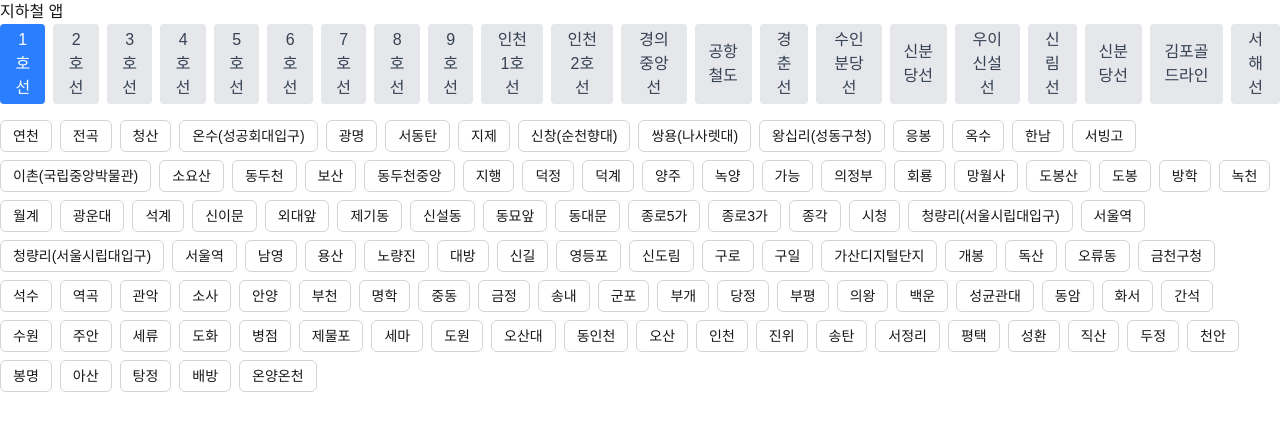
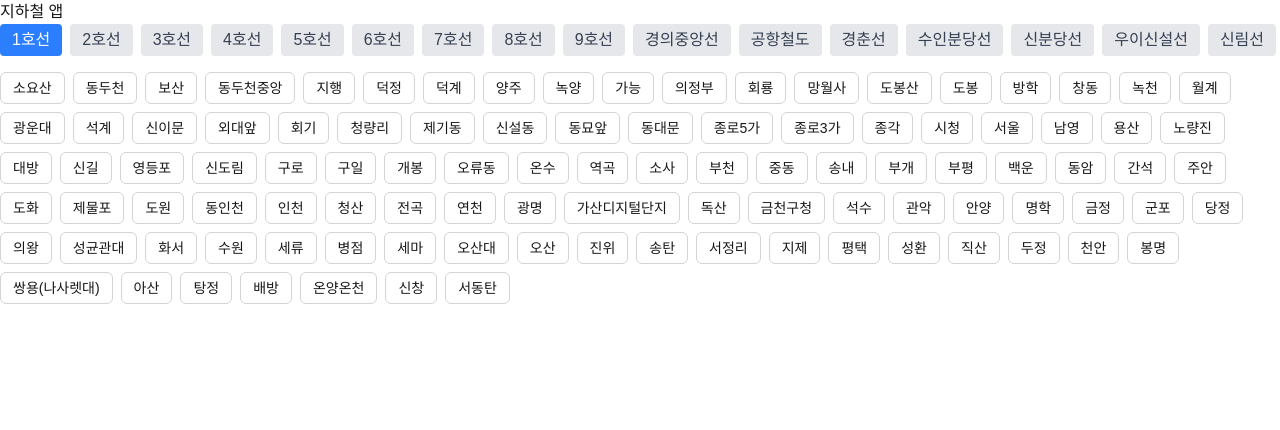
Before and after one commit to bellegry/subway, a Next.js app: page / in a window 1280 px wide. Both pictures are taken after a click on the button "1호선". Shown: the top 430 px of the page. Built offline with nearby package versions, Linux system fonts and the light colour scheme; no server answers.

Commit message:
지하철 도착정보 라인별 역 버튼 mapping 및 store 코드 정리

```diff
--- a/src/components/StationButton.tsx
+++ b/src/components/StationButton.tsx
@@ -1,52 +1,48 @@
 import SUBWAY_LINE from '@/data/subwayLine';
+import { stationsByLine } from '@/data/subwayStation';
 import { useSubwayStore } from '@/stores/subwayStore';
-import { stationsByLine } from '@/data/subwayStation';
 
 import { cn } from '@/utils/cn';
 import { button } from '@/ui/styles/button';
 
 export function StationButton() {
-  const { setLine, selectedLine, fetchArrivals } = useSubwayStore();
+  const { selectedLine, setLine, setStation, fetchArrivals } = useSubwayStore();
 
   return (
     <div>
-      {/* 1. 라인 탭 (SUBWAY_LINE의 순서대로 정렬되어 출력됨) */}
-      <div className="flex gap-2 mb-4 overflow-x-auto">
+      {/* 호선 선택 */}
+      <div className="mb-4 flex gap-2 overflow-x-auto">
         {Object.entries(SUBWAY_LINE)
-          .filter(([_, lineName]) => stationsByLine[lineName]?.length > 0) // 데이터가 있는 노선만
-          .map(([code, name]) => (
+          // 실제 데이터가 있는 호선만 표시
+          .filter(([subwayId]) => stationsByLine[subwayId]?.length > 0)
+          .map(([subwayId, lineName]) => (
             <button
-              key={code}
-              onClick={() => setLine(name)}
+              key={subwayId}
+              onClick={() => setLine(subwayId)}
               className={cn(
-                'px-3 py-1 rounded',
-                selectedLine === name
+                'rounded px-3 py-1',
+                selectedLine === subwayId
                   ? 'bg-blue-500 text-white'
                   : 'bg-gray-200 text-gray-700 hover:bg-gray-300',
               )}
             >
-              {name}
+              {lineName}
             </button>
           ))}
       </div>
 
-      {/* 2. 선택된 라인의 역 버튼 */}
-      <div>
-        {stationsByLine[selectedLine]?.map((station) => (
+      {/* 선택한 호선의 역 목록 */}
+      <div className="flex flex-wrap gap-2">
+        {(stationsByLine[selectedLine] ?? []).map((station) => (
           <button
-            key={station.id}
-            className={cn(
-              button({ variant: 'default', size: 'sm' }),
-              'w-fit mb-2 mr-2',
-            )}
+            key={station.statnId}
+            className={cn(button({ variant: 'default', size: 'sm' }), 'w-fit')}
             onClick={async () => {
+              setStation(station);
               await fetchArrivals(station);
-              console.log('역명:', station.name);
-              console.log('호선:', station.line);
-              console.log('역ID:', station.id);
             }}
           >
-            {station.name}
+            {station.displayName}
           </button>
         ))}
       </div>
--- a/src/data/subwayLine.ts
+++ b/src/data/subwayLine.ts
@@ -8,22 +8,21 @@ const SUBWAY_LINE: Record<string, string> = {
   '1007': '7호선',
   '1008': '8호선',
   '1009': '9호선',
+  '1021': '인천1호선',
+  '1022': '인천2호선',
   '1063': '경의중앙선',
   '1065': '공항철도',
   '1067': '경춘선',
+  '1069': '인천국제공항선', // 구형 데이터 방어
+  '1071': '수인선', // 구형 데이터 방어
   '1075': '수인분당선',
   '1077': '신분당선',
-  '1021': '인천1호선',
-  '1022': '인천2호선',
 
-  // ⭐️ 경전철 및 기타 노선 풀세트 추가 (필요한 것만 골라 쓰셔도 됩니다)
   '1092': '우이신설선',
   '1094': '신림선',
-  '1071': '수인선', // 구형 데이터 방어
-  '1069': '인천국제공항선', // 구형 데이터 방어
+  '4101': '신분당선',
+  '4301': '에버라인',
   '4601': '의정부경전철',
-  '4301': '에버라인',
-  '4101': '신분당선',
   '4701': '김포골드라인',
   '4801': '서해선',
 };
--- a/src/data/subwayStation.ts
+++ b/src/data/subwayStation.ts
@@ -1,123 +1,26 @@
-import rawStations from './stations.json';
-import rawStationInfo from './stationInfo.json';
+import stationMeta from './stations.json';
 
-import type { RawStation, RawStationInfo, Station } from '@/types/station';
+import type { Station } from '@/types/station';
 
-import { normalizeLine } from '@/utils/normalizeLine';
+// 최종 Station 생성
+export const stations: Station[] = stationMeta.map((item) => ({
+  statnId: item.statnId,
+  subwayId: item.subwayId,
+  name: item.statnNm,
+  displayName: item.statnNm,
+  line: item.line,
+}));
 
-// 1. json의 route(노선명)를 API 표준 line명으로 바꾸는 매핑
-// 1. 원본 데이터(stations.json의 route)를 표준 노선 이름으로 매핑
-// 1. stations.json의 route(노선명)를 화면에 띄울 표준 이름으로 매핑
-const ROUTE_TO_LINE_NAME: Record<string, string> = {
-  '1호선': '1호선',
-  경인선: '1호선',
-  경부선: '1호선',
-  경원선: '1호선',
-  장항선: '1호선',
-  '2호선': '2호선',
-  신정지선: '2호선',
-  성수지선: '2호선',
-  '3호선': '3호선',
-  일산선: '3호선',
-  '4호선': '4호선',
-  과천선: '4호선',
-  안산선: '4호선',
-  진접선: '4호선',
-  '5호선': '5호선',
-  '6호선': '6호선',
-  '7호선': '7호선',
-  '8호선': '8호선',
-  '9호선': '9호선',
-  경의선: '경의중앙선',
-  중앙선: '경의중앙선',
-  경춘선: '경춘선',
-  분당선: '수인분당선',
-  수인선: '수인분당선',
-  신분당선: '신분당선',
-
-  // 공항철도 및 인천선, 경전철 (stations.json 기준 이름들)
-  공항철도1호선: '공항철도',
-  공항철도: '공항철도',
-  인천1호선: '인천1호선',
-  인천2호선: '인천2호선',
-  의정부경전철: '의정부경전철',
-  용인경전철: '에버라인',
-  에버라인: '에버라인',
-  우이신설경전철: '우이신설선',
-  우이신설선: '우이신설선',
-  신림선: '신림선',
-  김포골드라인: '김포골드라인',
-  서해선: '서해선',
-};
-
-// 2. Map 생성시 고유 Key를 [역명_노선명] 구조로 생성하여 ID 중복 문제 원천 차단
-const stationCodeMap = new Map<string, string>(); // fr_code 보관
-
-(rawStationInfo.DATA as RawStationInfo[]).forEach((station) => {
-  let lineName = station.line_num;
-
-  // "01호선" -> "1호선" 정규화
-  if (lineName.includes('호선') && !lineName.startsWith('인천')) {
-    lineName = `${parseInt(lineName, 10)}호선`;
-  }
-
-  // ⭐️ [매핑 보정] stationInfo.json의 다른 이름들을 stations.json 기준으로 통일
-  if (lineName === '공항철도') lineName = '공항철도'; // 이미 공항철도이므로 유지
-  if (lineName === '인천선') lineName = '인천1호선'; // 👈 "인천선"을 "인천1호선"으로 보정!
-
-  // 역명_노선명 조합으로 고유 Key 생성 (예: 송도달빛축제공원_인천1호선)
-  const uniqueKey = `${station.station_nm}_${lineName}`;
-  stationCodeMap.set(uniqueKey, station.fr_code);
-});
-
-// 역 정보 + 역 순서 병합
-// 3. 최종 Station 배열 변환 (stations.json 돌면서 데이터 조립)
-export const stations: Station[] = (rawStations.DATA as RawStation[]).map(
-  (station) => {
-    // stations.json에 적힌 route명을 표준 이름으로 변환 (예: "인천1호선" -> "인천1호선")
-    const normalizedLineName =
-      ROUTE_TO_LINE_NAME[station.route] || station.route;
-
-    // 조립된 고유 Key로 외부 코드(fr_code) 매칭
-    const uniqueKey = `${station.bldn_nm}_${normalizedLineName}`;
-    let stationCode = stationCodeMap.get(uniqueKey) ?? '';
-
-    // 서울역 하드코딩 방어 (1, 4, 공항, 경의중앙)
-    if (station.bldn_nm.includes('서울')) {
-      if (normalizedLineName === '1호선') stationCode = '133';
-      if (normalizedLineName === '4호선') stationCode = '426';
-      if (normalizedLineName === '공항철도') stationCode = 'A01';
-      if (normalizedLineName === '경의중앙선') stationCode = 'K110';
+// 노선별 그룹화
+export const stationsByLine = stations.reduce<Record<string, Station[]>>(
+  (acc, station) => {
+    if (!acc[station.subwayId]) {
+      acc[station.subwayId] = [];
     }
 
-    return {
-      id: `${station.bldn_id}_${normalizedLineName}`, // 환승역 ID 중복 방지
-      name: station.bldn_nm,
-      line: normalizedLineName,
-      lat: Number(station.lat),
-      lng: Number(station.lot),
-      stationCode: stationCode,
-    };
-  },
-);
+    acc[station.subwayId].push(station);
 
-// 4. 노선별 그룹화
-export const stationsByLine = stations.reduce<Record<string, Station[]>>(
-  (acc, station) => {
-    if (!acc[station.line]) {
-      acc[station.line] = [];
-    }
-    acc[station.line].push(station);
     return acc;
   },
   {},
 );
-
-// 5. fr_code 순 정렬
-Object.values(stationsByLine).forEach((lineStations) => {
-  lineStations.sort((a, b) => {
-    const aOrder = Number(a.stationCode.replace(/^\D+/, '')) || 0;
-    const bOrder = Number(b.stationCode.replace(/^\D+/, '')) || 0;
-    return aOrder - bOrder;
-  });
-});
--- a/src/stores/subwayStore.ts
+++ b/src/stores/subwayStore.ts
@@ -4,56 +4,77 @@ import type { RealtimeArrival } from '@/types/subway';
 import type { Station } from '@/types/station';
 
 interface SubwayStore {
+  selectedStation: Station | null;
+
   // 호선 선택 ex) "1001"
   selectedLine: string;
-
+  // 상행 | 하행
+  selectedDirection: string;
+  // 행선지별에서 선택된 행선지
+  selectedDestination: string | null;
   // 보기 모드
   viewMode: 'top3' | 'destination';
-
-  // 행선지별에서 선택된 행선지
-  selectedDestination: string | null;
-
-  // 상행 | 하행
-  selectedDirection: string;
 
   // 도착 정보
   arrivals: RealtimeArrival[];
 
+  setStation: (station: Station) => void;
   setLine: (line: string) => void;
   setDirection: (dir: string) => void;
-  setDestination: (dest: string) => void;
+  setDestination: (dest: string | null) => void;
   setViewMode: (mode: 'top3' | 'destination') => void;
 
   fetchArrivals: (station: Station) => Promise<void>;
 }
 
 export const useSubwayStore = create<SubwayStore>((set) => ({
-  selectedLine: '1',
-  selectedDirection: '상행',
+  selectedStation: null,
+  selectedLine: '',
+  selectedDirection: '',
   selectedDestination: null,
   viewMode: 'top3',
-
   arrivals: [],
 
-  setLine: (line) => set({ selectedLine: line }),
-  setDirection: (dir) => set({ selectedDirection: dir }),
-  setDestination: (dest) => set({ selectedDestination: dest }),
-  setViewMode: (mode) => set({ viewMode: mode }),
+  setLine: (line) =>
+    set({
+      selectedLine: line,
+      selectedDirection: '',
+      selectedDestination: null,
+    }),
+  setDirection: (dir) =>
+    set({
+      selectedDirection: dir,
+      selectedDestination: null,
+    }),
+  setDestination: (dest) =>
+    set({
+      selectedDestination: dest,
+    }),
+  setViewMode: (mode) =>
+    set({
+      viewMode: mode,
+    }),
+
+  setStation: (station) =>
+    set({
+      selectedStation: station,
+    }),
+
   fetchArrivals: async (station: Station) => {
     const arrivals = await getArrival(station.name);
 
-    // console.log('봉 확인용');
-    // console.log(station);
-    // console.table(
-    //   arrivals.map((a) => ({
-    //     subwayId: a.subwayId,
-    //     trainLineNm: a.trainLineNm,
-    //     bstatnNm: a.bstatnNm,
-    //     updnLine: a.updnLine,
-    //   })),
-    // );
+    console.log('봉 확인용');
+    console.table(
+      arrivals?.map((item) => ({
+        subwayId: item.subwayId,
+        statnNm: item.statnNm,
+        statnId: item.statnId,
+        trainLineNm: item.trainLineNm,
+        updnLine: item.updnLine,
+      })),
+    );
 
-    if (!arrivals || arrivals.length === 0) {
+    if (!arrivals?.length) {
       set({
         arrivals: [],
         selectedLine: '',
@@ -64,10 +85,12 @@ export const useSubwayStore = create<SubwayStore>((set) => ({
     }
 
     const firstLine = arrivals[0].subwayId;
+
     const firstDirection =
-      arrivals.find((a) => a.subwayId === firstLine)?.updnLine ?? '';
+      arrivals.find((item) => item.subwayId === firstLine)?.updnLine ?? '';
 
     set({
+      selectedStation: station,
       arrivals,
       selectedLine: firstLine,
       selectedDirection: firstDirection,
--- /dev/null
+++ b/src/utils/normalizeStationName.ts
@@ -0,0 +1,3 @@
+export function normalizeStationName(name: string): string {
+  return name.trim().replace(/\s+/g, '').replace(/역$/, '');
+}
```
Also changed, not shown: src/types/station.ts (+12 -5 lines), src/data/stations.json.
